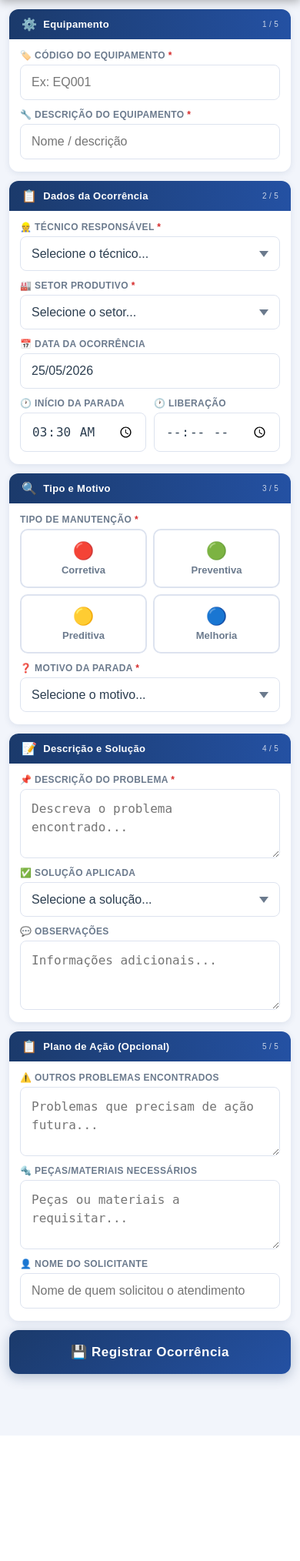
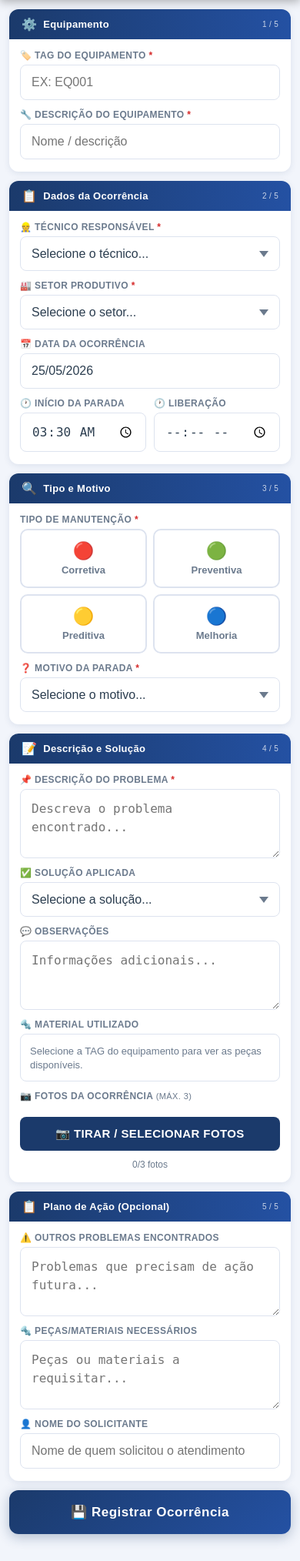
Before and after one commit to rcampos2000/caloi-tpm, a Flask app: page /mobile in a window 390 px wide. Shown: the part 62-2090 px from the top of the page at 77% size. Before the commit the page ends 1927 px from the top, so only its background shows below. Run offline with Flask 3, Linux system fonts and the light colour scheme; the visitor is signed in with stand-in values (Sample User, id 1).

Commit message:
feat: atualizar templates/mobile_form.html

```diff
--- a/templates/mobile_form.html
+++ b/templates/mobile_form.html
@@ -250,17 +250,17 @@ input[name="tipo_manutencao"] { display: none; }
           <span style="font-size:22px">✅</span>
           <div>
             <strong id="chip-nome">—</strong>
-            <span>Código: <span id="chip-cod">—</span></span>
+            <span>TAG: <span id="chip-cod">—</span></span>
           </div>
           <button type="button" onclick="limparEqp()">✕</button>
         </div>
 
         <div class="fg" id="fg-eqp-cod">
-          <label>🏷️ Código do Equipamento <span class="req">*</span></label>
+          <label>🏷️ TAG do Equipamento <span class="req">*</span></label>
           <input type="text" id="eqp_cod" placeholder="Ex: EQ001"
                  oninput="buscaEqp(this.value)" autocomplete="off"
-                 autocapitalize="characters">
-          <span class="err-msg">Informe o código do equipamento</span>
+                 autocapitalize="characters" style="text-transform:uppercase;">
+          <span class="err-msg">Informe a TAG do equipamento</span>
         </div>
 
         <div class="fg" id="fg-eqp-nome">
@@ -388,6 +388,31 @@ input[name="tipo_manutencao"] { display: none; }
           <textarea id="observacoes" placeholder="Informações adicionais..."></textarea>
         </div>
 
+        <!-- MATERIAL UTILIZADO -->
+        <div class="fg">
+          <label>🔩 Material Utilizado</label>
+          <div id="materiais-container"
+            style="border:1.5px solid var(--gray2);border-radius:8px;padding:12px;background:#fff;min-height:46px;">
+            <span id="materiais-empty" style="color:var(--muted);font-size:13px;">
+              Selecione a TAG do equipamento para ver as peças disponíveis.
+            </span>
+            <div id="materiais-lista" style="display:flex;flex-direction:column;gap:10px;"></div>
+          </div>
+        </div>
+
+        <!-- FOTOS -->
+        <div class="fg">
+          <label>📷 Fotos da Ocorrência <span style="font-size:11px;font-weight:normal;color:var(--muted);">(máx. 3)</span></label>
+          <div id="fotos-preview" style="display:flex;gap:8px;flex-wrap:wrap;margin-bottom:10px;"></div>
+          <label id="fotos-btn"
+            style="display:inline-flex;align-items:center;gap:6px;padding:13px 18px;background:var(--blue);color:#fff;border-radius:8px;cursor:pointer;font-size:15px;font-weight:bold;width:100%;justify-content:center;">
+            📷 Tirar / Selecionar Fotos
+            <input type="file" id="fotos-input" accept="image/*" multiple style="display:none"
+                   onchange="processarFotos(this)">
+          </label>
+          <span id="fotos-count" style="text-align:center;display:block;margin-top:6px;font-size:12px;color:var(--muted);">0/3 fotos</span>
+        </div>
+
       </div>
     </div>
 
@@ -456,11 +481,14 @@ setInterval(atualizarRelogio, 30000);
 
 // ── Busca equipamento ──
 let buscaTimer = null;
+let fotosB64 = [];
+
 function buscaEqp(val) {
   clearTimeout(buscaTimer);
   if (val.length < 2) return;
   buscaTimer = setTimeout(() => {
-    fetch('/api/equipamento/' + encodeURIComponent(val.trim().toUpperCase()))
+    const tag = val.trim().toUpperCase();
+    fetch('/api/equipamento/' + encodeURIComponent(tag))
       .then(r => r.json())
       .then(d => {
         if (d.found) {
@@ -468,9 +496,70 @@ function buscaEqp(val) {
           document.getElementById('chip-nome').textContent = d.nome;
           document.getElementById('chip-cod').textContent = d.codigo;
           document.getElementById('equip-chip').classList.add('show');
+          carregarMateriais(tag);
         }
       }).catch(() => {});
   }, 500);
+}
+
+function carregarMateriais(tag) {
+  fetch('/api/estoque/' + encodeURIComponent(tag))
+    .then(r => r.json())
+    .then(d => {
+      const lista = document.getElementById('materiais-lista');
+      const empty = document.getElementById('materiais-empty');
+      lista.innerHTML = '';
+      if (!d.pecas || d.pecas.length === 0) {
+        empty.textContent = 'Nenhuma peça cadastrada para este equipamento.';
+        empty.style.display = 'block';
+        return;
+      }
+      empty.style.display = 'none';
+      d.pecas.forEach(peca => {
+        const label = document.createElement('label');
+        label.style.cssText = 'display:flex;align-items:center;gap:10px;padding:10px 12px;background:var(--gray);border:1.5px solid var(--gray2);border-radius:8px;cursor:pointer;font-size:15px;';
+        label.innerHTML = `<input type="checkbox" value="${peca}" style="width:20px;height:20px;accent-color:var(--blue2);flex-shrink:0;"> ${peca}`;
+        lista.appendChild(label);
+      });
+    }).catch(() => {});
+}
+
+// ── Fotos ──
+function processarFotos(input) {
+  const files = Array.from(input.files);
+  const slots = 3 - fotosB64.length;
+  files.slice(0, slots).forEach(file => {
+    const reader = new FileReader();
+    reader.onload = e => {
+      fotosB64.push(e.target.result);
+      atualizarPreviewFotos();
+    };
+    reader.readAsDataURL(file);
+  });
+  input.value = '';
+}
+
+function atualizarPreviewFotos() {
+  const preview = document.getElementById('fotos-preview');
+  const count = document.getElementById('fotos-count');
+  preview.innerHTML = '';
+  fotosB64.forEach((b64, i) => {
+    const wrap = document.createElement('div');
+    wrap.style.cssText = 'position:relative;';
+    wrap.innerHTML = `
+      <img src="${b64}" style="width:90px;height:90px;object-fit:cover;border-radius:8px;border:2px solid var(--gray2);">
+      <button type="button" onclick="removerFoto(${i})"
+        style="position:absolute;top:-6px;right:-6px;background:#c0392b;color:#fff;border:none;border-radius:50%;width:22px;height:22px;font-size:12px;cursor:pointer;">✕</button>
+    `;
+    preview.appendChild(wrap);
+  });
+  count.textContent = fotosB64.length + '/3 fotos';
+  document.getElementById('fotos-btn').style.display = fotosB64.length >= 3 ? 'none' : 'flex';
+}
+
+function removerFoto(i) {
+  fotosB64.splice(i, 1);
+  atualizarPreviewFotos();
 }
 
 function limparEqp() {
@@ -556,7 +645,9 @@ function enviarForm() {
     pecas_necessarias:    document.getElementById('pecas_necessarias').value.trim(),
     nome_solicitante:     document.getElementById('nome_solicitante').value.trim(),
     assinatura_tecnico:   '',
-    assinatura_solicitante: ''
+    assinatura_solicitante: '',
+    materiais_utilizados: Array.from(document.querySelectorAll('#materiais-lista input[type=checkbox]:checked')).map(c => c.value),
+    fotos: fotosB64,
   };
 
   fetch('/submit', {
```
